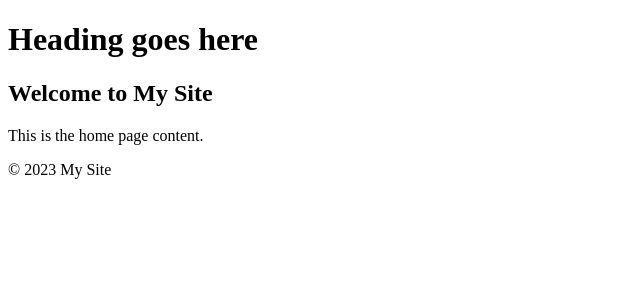
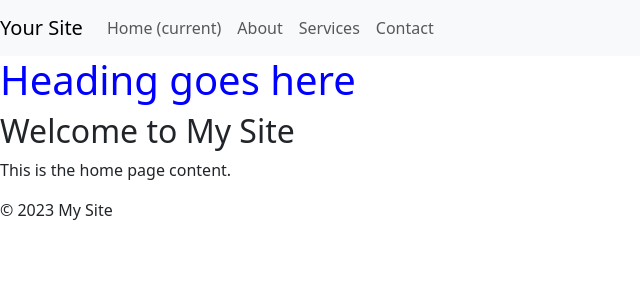
Before and after one commit to Karl-Ryan0/foragers-friend, a Django app: page / in a window 1280 px wide. Shown: the top 300 px of the page, without its empty margins (0-640 px from the left). Run offline with Django 3.2, Linux system fonts and the light colour scheme.

Commit message:
add basic navbar

```diff
--- /dev/null
+++ b/static/css/style.css
@@ -0,0 +1,3 @@
+h1 {
+    color:blue;
+}
--- a/templates/base.html
+++ b/templates/base.html
@@ -1,12 +1,40 @@
+{% load static %}
+
 <!DOCTYPE html>
 <html>
 
 <head>
-    <title>{% block title %}My Site{% endblock %}</title>
+    <title>{% block title %}Foragers Friend{% endblock %}</title>
+    <link href="https://cdn.jsdelivr.net/npm/bootstrap@5.3.2/dist/css/bootstrap.min.css" rel="stylesheet"
+        integrity="sha384-T3c6CoIi6uLrA9TneNEoa7RxnatzjcDSCmG1MXxSR1GAsXEV/Dwwykc2MPK8M2HN" crossorigin="anonymous">
+    <link rel="stylesheet" href="{% static 'css/style.css' %}">
 </head>
 
 <body>
     <header>
+        <nav class="navbar navbar-expand-lg navbar-light bg-light">
+            <a class="navbar-brand" href="#">Your Site</a>
+            <button class="navbar-toggler" type="button" data-toggle="collapse" data-target="#navbarNav"
+                aria-controls="navbarNav" aria-expanded="false" aria-label="Toggle navigation">
+                <span class="navbar-toggler-icon"></span>
+            </button>
+            <div class="collapse navbar-collapse" id="navbarNav">
+                <ul class="navbar-nav">
+                    <li class="nav-item active">
+                        <a class="nav-link" href="#">Home <span class="sr-only">(current)</span></a>
+                    </li>
+                    <li class="nav-item">
+                        <a class="nav-link" href="#">About</a>
+                    </li>
+                    <li class="nav-item">
+                        <a class="nav-link" href="#">Services</a>
+                    </li>
+                    <li class="nav-item">
+                        <a class="nav-link" href="#">Contact</a>
+                    </li>
+                </ul>
+            </div>
+        </nav>
         <h1>Heading goes here</h1>
     </header>
     <main>
@@ -15,6 +43,9 @@
     <footer>
         &copy; 2023 My Site
     </footer>
+    <script src="https://cdn.jsdelivr.net/npm/bootstrap@5.3.2/dist/js/bootstrap.bundle.min.js"
+        integrity="sha384-C6RzsynM9kWDrMNeT87bh95OGNyZPhcTNXj1NW7RuBCsyN/o0jlpcV8Qyq46cDfL"
+        crossorigin="anonymous"></script>
 </body>
 
 </html>
```
